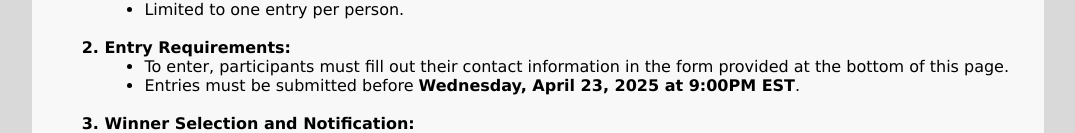
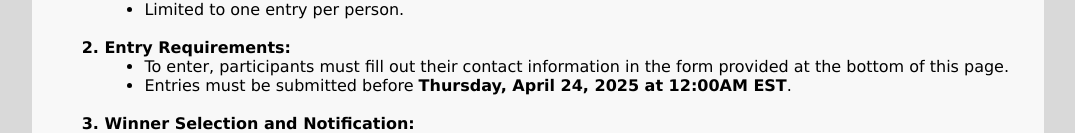
Before and after one commit to AIMusicSurvey/survey-2025, a plain HTML site: page rules.html in a window 1280 px wide. Shown: the part 237-370 px from the top of the page, without its empty margins (102-1177 px from the left). Drawn offline with Linux system fonts and the light colour scheme.

Commit message:
Update rules.html

```diff
--- a/rules.html
+++ b/rules.html
@@ -32,7 +32,7 @@
          <li><b>Entry Requirements:</b></li>
          <ul>
           <li>To enter, participants must fill out their contact information in the form provided at the bottom of this page.</li>
-          <li>Entries must be submitted before <b>Wednesday, April 23, 2025 at 9:00PM EST</b>.</li>
+          <li>Entries must be submitted before <b>Thursday, April 24, 2025 at 12:00AM EST</b>.</li>
          </ul>
 
          <br>
```
